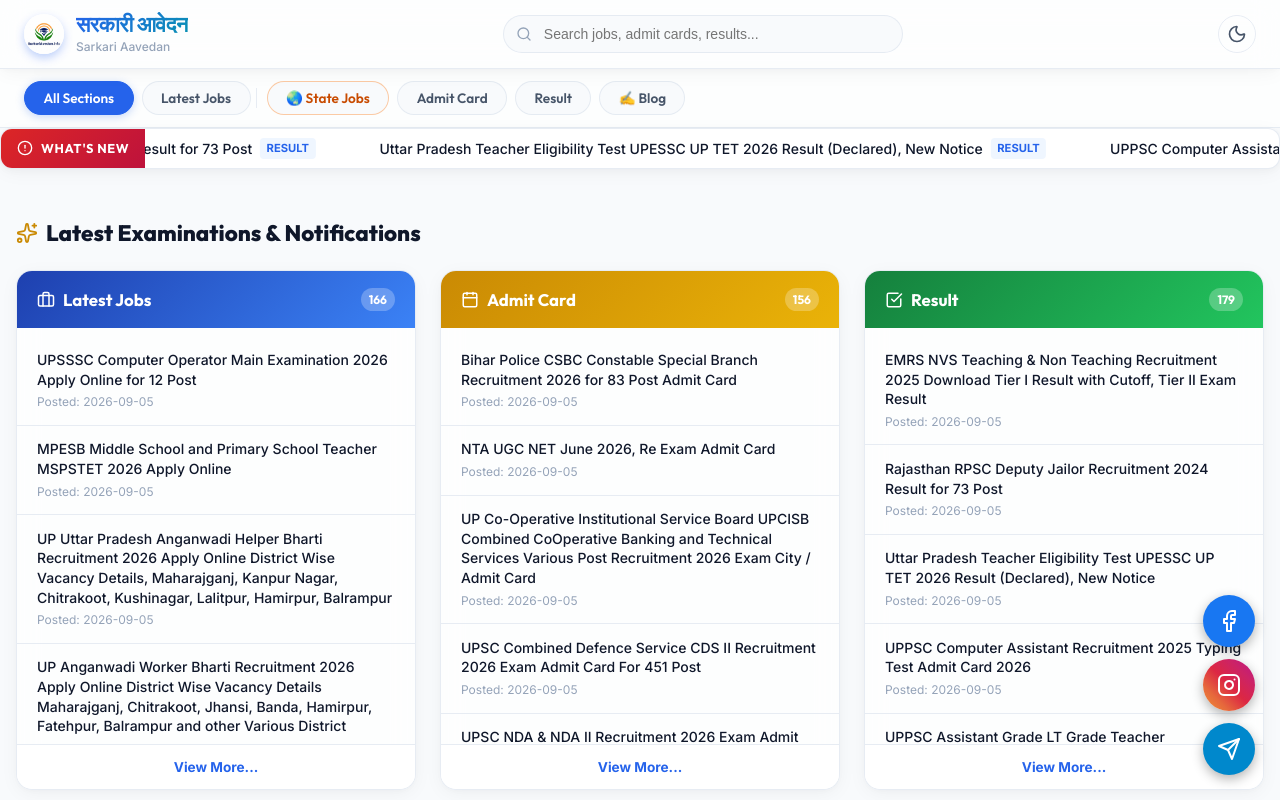
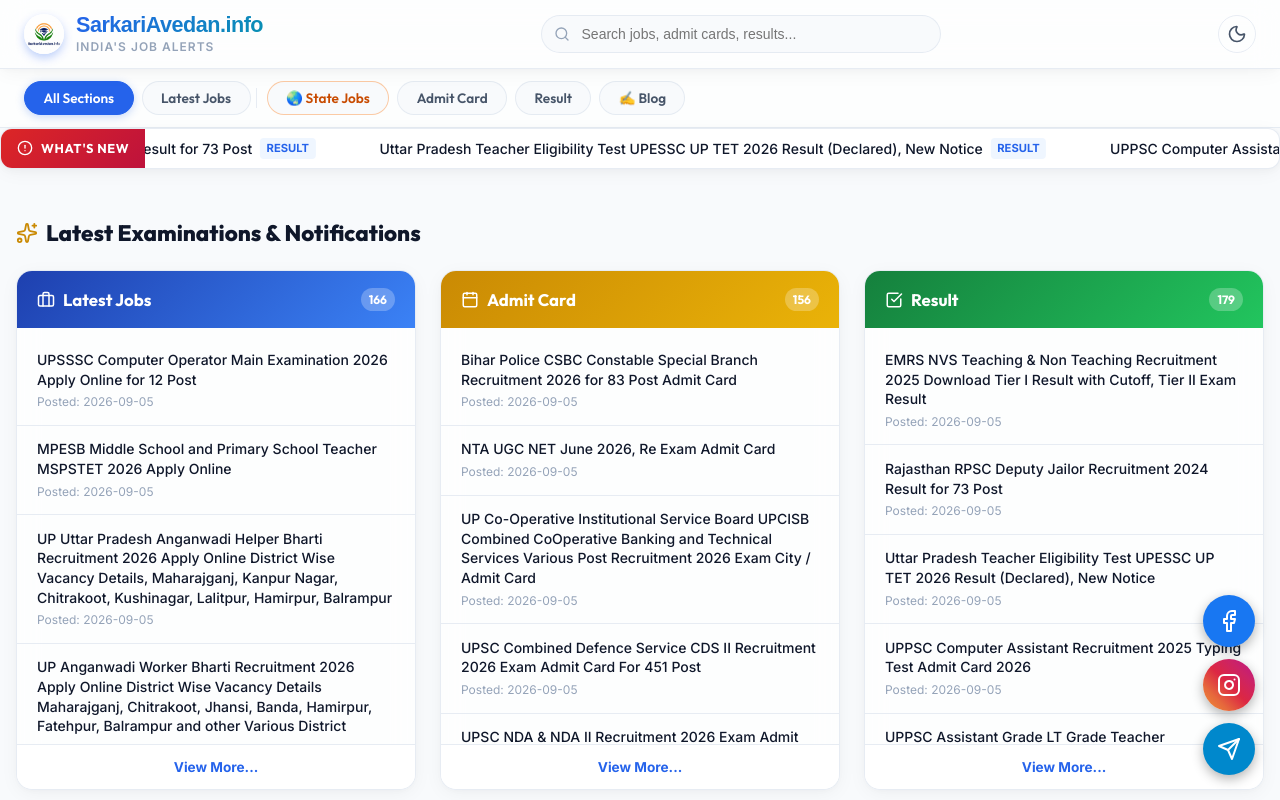
Before and after one commit to ajitkumar-C/JobUpdate, a React (Vite) app: page / in a window 1280 px wide. Shown: the top 800 px of the page. Built offline with nearby package versions, Linux system fonts and the light colour scheme.

Commit message:
style: update website title to English with modern typography

```diff
--- a/src/App.tsx
+++ b/src/App.tsx
@@ -769,8 +769,8 @@
               <div className="drawer-brand">
                 <img src="/sarkariavedan_logo.jpg" alt="Logo" className="header-logo" style={{width: '40px', height: '40px', borderRadius: '50%', objectFit: 'cover'}} />
                 <div className="drawer-title-container" style={{ display: 'flex', flexDirection: 'column' }}>
-                  <span className="header-title" style={{ fontSize: '1.2rem', fontWeight: 800 }}>सरकारी आवेदन</span>
-                  <span className="header-subtitle" style={{ fontSize: '0.7rem' }}>Sarkari Aavedan</span>
+                  <span className="header-title" style={{ fontFamily: 'Poppins, sans-serif', fontSize: '1.2rem', fontWeight: 800, letterSpacing: '-0.5px' }}>SarkariAvedan<span style={{color: 'var(--primary-color)'}}>.info</span></span>
+                  <span className="header-subtitle" style={{ letterSpacing: '1px', textTransform: 'uppercase', fontSize: '0.65rem', fontWeight: 600 }}>India's Job Alerts</span>
                 </div>
               </div>
               <button className="btn-icon" onClick={() => setIsDrawerOpen(false)}>
--- a/src/components/Header.tsx
+++ b/src/components/Header.tsx
@@ -32,8 +32,8 @@
         </div>
         <img src="/sarkariavedan_logo.jpg" alt="Sarkari Avedan Logo" className="header-logo" style={{width: '40px', height: '40px', borderRadius: '50%', objectFit: 'cover'}} />
         <div className="header-title-container">
-          <h1 className="header-title">सरकारी आवेदन</h1>
-          <span className="header-subtitle">Sarkari Aavedan</span>
+          <h1 className="header-title" style={{ fontFamily: 'Poppins, sans-serif', fontWeight: 800, letterSpacing: '-0.5px' }}>SarkariAvedan<span style={{color: 'var(--primary-color)'}}>.info</span></h1>
+          <span className="header-subtitle" style={{ letterSpacing: '1px', textTransform: 'uppercase', fontSize: '0.75rem', fontWeight: 600 }}>India's Job Alerts</span>
         </div>
       </div>
 
```
